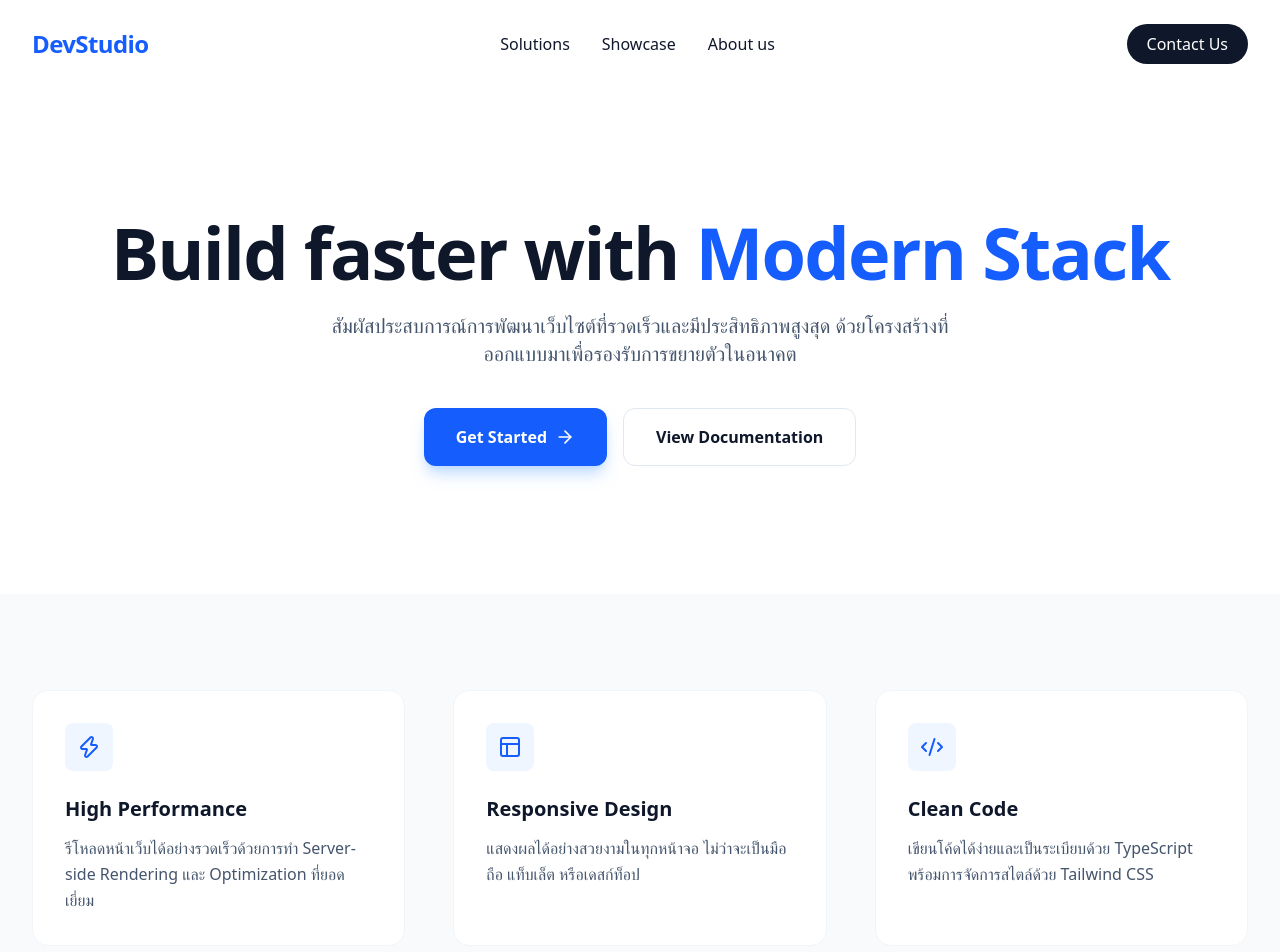
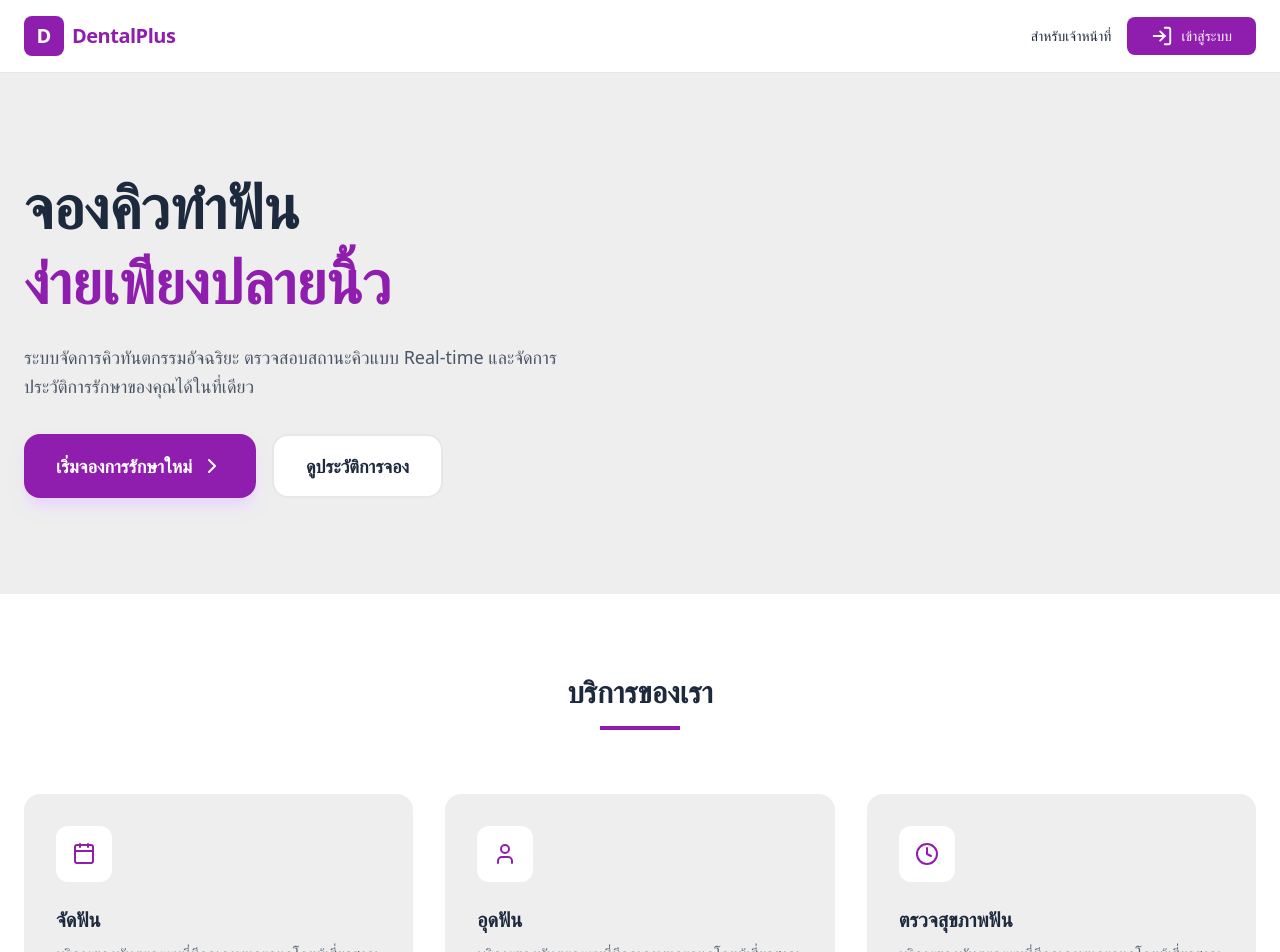
Before and after one commit to tonkar595/Dental-Appointment-Queue-Management-System, a Next.js app in the folder frontend/: page / in a window 1280 px wide. Shown: the top 952 px of the page. Built offline with nearby package versions, Linux system fonts and the light colour scheme.

Commit message:
updated homepage

```diff
--- /dev/null
+++ b/frontend/app/components/Ui/servicecard.tsx
@@ -0,0 +1,13 @@
+"use client";
+
+export default function ServiceCard({ title, icon }: { title: string, icon: React.ReactNode }) {
+  return (
+    <div className="p-8 bg-[#eeeeee] rounded-2xl hover:bg-[#8f1eae] hover:text-white transition-all cursor-pointer group">
+      <div className="w-14 h-14 bg-white rounded-xl flex items-center justify-center mb-6 text-[#8f1eae] group-hover:bg-purple-400 group-hover:text-white transition-colors">
+        {icon}
+      </div>
+      <h3 className="text-xl font-bold mb-2">{title}</h3>
+      <p className="opacity-70">บริการของทันตะกรรมที่มีคุณภาพและดูแลโดยผู้เชี่ยวชาญ [cite: 13]</p>
+    </div>
+  );
+}
--- a/frontend/app/globals.css
+++ b/frontend/app/globals.css
@@ -1 +1,17 @@
 @import "tailwindcss";
+
+@tailwind base;
+@tailwind components;
+@tailwind utilities;
+
+:root {
+  /* กำหนดโทนสีจากดีไซน์ Dashboard */
+  --brand-purple: #8f1eae;
+  --brand-gray: #eeeeee;
+}
+
+@layer base {
+  body {
+    @apply bg-[#eeeeee] text-slate-800; /* กำหนดสีพื้นหลังหลักของหน้าเว็บ */
+  }
+}
--- a/frontend/app/page.tsx
+++ b/frontend/app/page.tsx
@@ -9,83 +9,101 @@
 // }
 
 import React from 'react';
-import { ArrowRight, Code2, Layout, Zap } from 'lucide-react';
+import { Calendar, User, Clock, ChevronRight, LogIn } from 'lucide-react';
+import ServiceCard from './components/Ui/servicecard';
 
-export default function HomePage() {
+export default function DentalLandingPage() {
   return (
-    <div className="min-h-screen bg-white text-slate-900">
+    <div className="min-h-screen bg-[#eeeeee] text-slate-800 font-sans">
       {/* Navigation */}
-      <nav className="flex items-center justify-between px-8 py-6 max-w-7xl mx-auto">
-        <div className="text-2xl font-bold tracking-tight text-blue-600">DevStudio</div>
-        <div className="hidden md:flex space-x-8 font-medium">
-          <a href="#" className="hover:text-blue-600 transition">Solutions</a>
-          <a href="#" className="hover:text-blue-600 transition">Showcase</a>
-          <a href="#" className="hover:text-blue-600 transition">About us</a>
+      <nav className="bg-white border-b border-gray-200">
+        <div className="max-w-7xl mx-auto px-6 py-4 flex justify-between items-center">
+          <div className="flex items-center gap-2">
+            <div className="w-10 h-10 bg-[#8f1eae] rounded-lg flex items-center justify-center">
+              <span className="text-white font-bold text-xl">D</span>
+            </div>
+            <span className="text-xl font-bold tracking-tight text-[#8f1eae]">DentalPlus</span>
+          </div>
+
+          <div className="flex items-center gap-4">
+            <button className="text-sm font-medium hover:text-[#8f1eae] transition">สำหรับเจ้าหน้าที่</button>
+            <button className="bg-[#8f1eae] text-white px-6 py-2 rounded-lg text-sm font-medium hover:opacity-90 transition flex items-center gap-2">
+              <LogIn size={22} /> เข้าสู่ระบบ
+            </button>
+          </div>
         </div>
-        <button className="bg-slate-900 text-white px-5 py-2 rounded-full font-medium hover:bg-slate-800 transition">
-          Contact Us
-        </button>
       </nav>
 
       {/* Hero Section */}
-      <header className="px-8 py-20 max-w-7xl mx-auto text-center md:py-32">
-        <h1 className="text-5xl md:text-7xl font-extrabold tracking-tight mb-6">
-          Build faster with <span className="text-blue-600">Modern Stack</span>
-        </h1>
-        <p className="text-lg md:text-xl text-slate-600 mb-10 max-w-2xl mx-auto">
-          สัมผัสประสบการณ์การพัฒนาเว็บไซต์ที่รวดเร็วและมีประสิทธิภาพสูงสุด
-          ด้วยโครงสร้างที่ออกแบบมาเพื่อรองรับการขยายตัวในอนาคต
-        </p>
-        <div className="flex flex-col md:flex-row justify-center gap-4">
-          <button className="bg-blue-600 text-white px-8 py-4 rounded-xl font-semibold flex items-center justify-center gap-2 hover:bg-blue-700 transition shadow-lg shadow-blue-200">
-            Get Started <ArrowRight size={20} />
-          </button>
-          <button className="border border-slate-200 px-8 py-4 rounded-xl font-semibold hover:bg-slate-50 transition">
-            View Documentation
-          </button>
+      <header className="max-w-7xl mx-auto px-6 py-16 md:py-24 grid md:grid-cols-2 gap-12 items-center">
+        <div>
+          <h1 className="text-4xl md:text-6xl font-black leading-tight mb-6">
+            จองคิวทำฟัน <br />
+            <span className="text-[#8f1eae]">ง่ายเพียงปลายนิ้ว</span>
+          </h1>
+          <p className="text-lg text-gray-600 mb-8 leading-relaxed">
+            ระบบจัดการคิวทันตกรรมอัจฉริยะ ตรวจสอบสถานะคิวแบบ Real-time
+            และจัดการประวัติการรักษาของคุณได้ในที่เดียว
+          </p>
+          <div className="flex flex-wrap gap-4">
+            <button className="bg-[#8f1eae] text-white px-8 py-4 rounded-2xl font-bold text-lg shadow-lg shadow-purple-200 hover:-translate-y-1 transition-all flex items-center gap-2">
+              เริ่มจองการรักษาใหม่ <ChevronRight />
+            </button>
+            <button className="bg-white border-2 border-gray-200 px-8 py-4 rounded-2xl font-bold text-lg hover:bg-gray-50 transition-all">
+              ดูประวัติการจอง
+            </button>
+          </div>
         </div>
+
+        {/* Quick Status Card - อ้างอิงจากสถานะคิวในหน้า Dashboard [cite: 58, 64] */}
+        {/* <div className="bg-white p-8 rounded-[2rem] shadow-xl border border-gray-100">
+          <div className="flex justify-between items-center mb-6">
+            <h3 className="font-bold text-xl">สถานะคิวของคุณ</h3>
+            <span className="bg-purple-100 text-[#8f1eae] text-xs font-bold px-3 py-1 rounded-full">LIVE</span>
+          </div>
+          <div className="space-y-4">
+            <div className="flex items-center gap-4 p-4 bg-[#eeeeee] rounded-xl font-medium">
+              <div className="w-12 h-12 bg-white rounded-lg flex items-center justify-center text-[#8f1eae]">
+                <Clock />
+              </div>
+              <div>
+                <p className="text-sm text-gray-500">รหัสคิว [cite: 63]</p>
+                <p className="text-lg font-bold">DT-001</p>
+              </div>
+            </div>
+            <div className="flex items-center gap-4 p-4 bg-[#eeeeee] rounded-xl font-medium">
+              <div className="w-12 h-12 bg-white rounded-lg flex items-center justify-center text-[#8f1eae]">
+                <User />
+              </div>
+              <div>
+                <p className="text-sm text-gray-500">สถานะปัจจุบัน [cite: 64]</p>
+                <p className="text-lg font-bold text-[#8f1eae]">รอเรียกคิว</p>
+              </div>
+            </div>
+          </div>
+        </div> */}
       </header>
 
-      {/* Features Section */}
-      <section className="bg-slate-50 py-24 px-8">
-        <div className="max-w-7xl mx-auto">
-          <div className="grid md:grid-cols-3 gap-12">
-            <FeatureCard
-              icon={<Zap className="text-blue-600" />}
-              title="High Performance"
-              description="รีโหลดหน้าเว็บได้อย่างรวดเร็วด้วยการทำ Server-side Rendering และ Optimization ที่ยอดเยี่ยม"
-            />
-            <FeatureCard
-              icon={<Layout className="text-blue-600" />}
-              title="Responsive Design"
-              description="แสดงผลได้อย่างสวยงามในทุกหน้าจอ ไม่ว่าจะเป็นมือถือ แท็บเล็ต หรือเดสก์ท็อป"
-            />
-            <FeatureCard
-              icon={<Code2 className="text-blue-600" />}
-              title="Clean Code"
-              description="เขียนโค้ดได้ง่ายและเป็นระเบียบด้วย TypeScript พร้อมการจัดการสไตล์ด้วย Tailwind CSS"
-            />
+      {/* Services Section - อ้างอิงจากหน้าบริการ [cite: 13, 203] */}
+      <section className="bg-white py-20">
+        <div className="max-w-7xl mx-auto px-6">
+          <div className="text-center mb-16">
+            <h2 className="text-3xl font-bold mb-4">บริการของเรา</h2>
+            <div className="w-20 h-1 bg-[#8f1eae] mx-auto"></div>
+          </div>
+
+          <div className="grid md:grid-cols-3 gap-8">
+            <ServiceCard title="จัดฟัน" icon={<Calendar />} />
+            <ServiceCard title="อุดฟัน" icon={<User />} />
+            <ServiceCard title="ตรวจสุขภาพฟัน" icon={<Clock />} />
           </div>
         </div>
       </section>
 
       {/* Footer */}
-      <footer className="py-12 text-center border-t border-slate-100 text-slate-500 text-sm">
-        <p>© 2026 DevStudio Inc. All rights reserved.</p>
-      </footer>
+      {/* <footer className="py-12 bg-[#eeeeee] border-t border-gray-200 text-center">
+        <p className="text-gray-500 text-sm">© 2026 Dental Management System. Built with Next.js & Tailwind CSS</p>
+      </footer> */}
     </div>
   );
 }
-
-// Sub-component สำหรับการแสดง Feature
-function FeatureCard({ icon, title, description }: { icon: React.ReactNode, title: string, description: string }) {
-  return (
-    <div className="bg-white p-8 rounded-2xl border border-slate-100 hover:border-blue-200 transition-all hover:shadow-xl group">
-      <div className="w-12 h-12 bg-blue-50 rounded-lg flex items-center justify-center mb-6 group-hover:scale-110 transition-transform">
-        {icon}
-      </div>
-      <h3 className="text-xl font-bold mb-3">{title}</h3>
-      <p className="text-slate-600 leading-relaxed">{description}</p>
-    </div>
-  );
-}
```
Also changed, not shown: frontend/app/(Auth)/login/loginfrom.tsx (added), frontend/app/components/Layouts/Footer.tsx (renamed from frontend/app/components/Footer.tsx), frontend/app/components/Layouts/Header.tsx (renamed from frontend/app/components/Header.tsx), frontend/app/components/Layouts/Navbar.tsx (renamed from frontend/app/components/Navbar.tsx).
